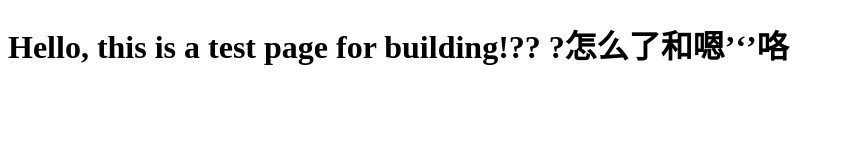
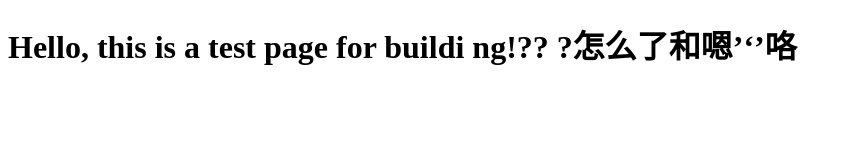
Before and after one commit to Levi-Jac71/web, a plain HTML site: page index.html in a window 1280 px wide. Shown: the whole page, without its empty margins (0-852 px from the left). Drawn offline with Linux system fonts and the light colour scheme.

Commit message:
Update index.html

```diff
--- a/index.html
+++ b/index.html
@@ -1,5 +1,5 @@
 <!DOCTYPE html>
 <html>
   <head><title>Test Page</title></head>
-  <body><h1>Hello, this is a test page for building!??   ?怎么了和嗯’‘’咯</h1></body>
+  <body><h1>Hello, this is a test page for buildi   ng!??   ?怎么了和嗯’‘’咯</h1></body>
 </html>
```
